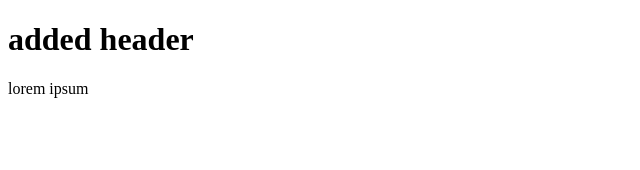
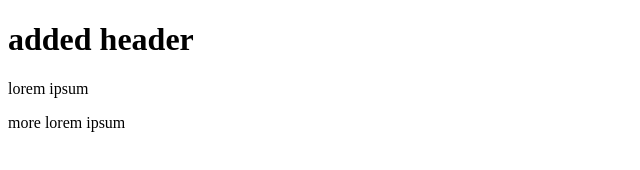
Before and after one commit to christinaplatt/second-test-for-github, a plain HTML site: page index.html in a window 1280 px wide. Shown: the whole page, without its empty margins (0-640 px from the left). Drawn offline with Linux system fonts and the light colour scheme.

Commit message:
closes #1

```diff
--- a/index.html
+++ b/index.html
@@ -5,5 +5,6 @@
 <body>
 	<h1>added header</h1>
 	<p> lorem ipsum</p>
+	</p>more lorem ipsum</p>
 </body>
 </html>
```
